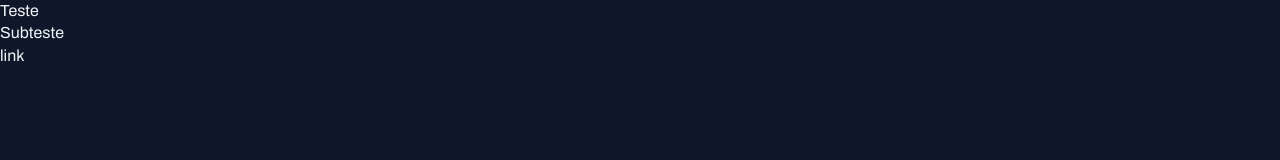
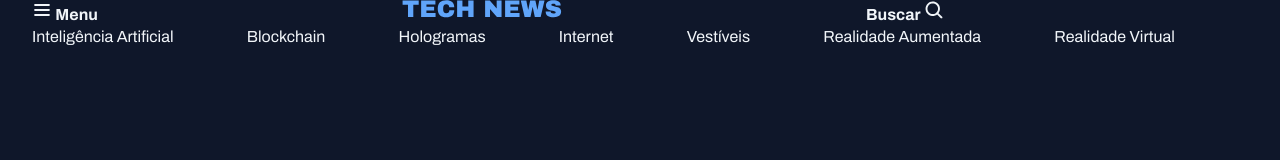
Before and after one commit to brunotxrs/Portal-de-Noticias-Tech-News, a plain HTML site: page index.html in a window 1280 px wide. Drawn offline with Linux system fonts and the light colour scheme.

Commit message:
feat: creating the application header

```diff
--- a/index.html
+++ b/index.html
@@ -13,8 +13,32 @@
     <link rel="stylesheet" href="styles/index.css">
 </head>
 <body>
-    <h1>Teste</h1>
-    <h2>Subteste</h2>
-    <a href="#">link</a>
+    <header class="container">
+        <nav id="primary" class="grid grid-flow-col">
+            <div>
+                <img src="./assets/icons/List.svg" alt="ícone de menu">
+                <strong>Menu</strong>
+            </div>
+
+            <div>
+                <img src="./assets/Tech News.svg" alt="logo Tech News">
+            </div>
+
+            <div>
+                <strong>Buscar</strong>
+                <img src="./assets/icons/MagnifyingGlass.svg" alt="icone de lupa para pesquisa">
+            </div>
+        </nav>
+        <nav id="secondary" class="grid grid-flow-col">
+            <a href="#" id="">Inteligência Artificial</a>
+            <a href="#" id="">Blockchain</a>
+            <a href="#" id="">Hologramas</a>
+            <a href="#" id="">Internet</a>
+            <a href="#" id="">Vestíveis</a>
+            <a href="#" id="">Realidade Aumentada</a>
+            <a href="#" id="">Realidade  Virtual</a>
+        </nav>
+
+    </header>
 </body>
 </html>
--- a/styles/global.css
+++ b/styles/global.css
@@ -39,3 +39,19 @@ a:hover {
 h1, h2, h3 {
     font: inherit;
 }
+
+.container {
+    max-width: 1280px;
+    padding-inline: 32px;
+    margin-inline: auto;
+}
+
+/* utility-first */
+
+.grid {
+    display: grid;
+}
+
+.grid-flow-col {
+    grid-auto-flow: column;
+}
--- /dev/null
+++ b/styles/header.css
@@ -0,0 +1,25 @@
+#primary {
+    padding-block: 20px;
+
+    div {
+        display: flex;
+        align-items: center;
+        gap: 8px;
+    }
+
+    /* nesting css */
+    div:nth-child(2) {
+        margin-inline: auto;
+    }
+
+    div:nth-child(3){
+        justify-self: end;
+    }
+}
+
+#secondary {
+    padding-block: 14px;
+    border: solid 1px var(--stroke-color);
+    border-inline: none;
+
+}
```
